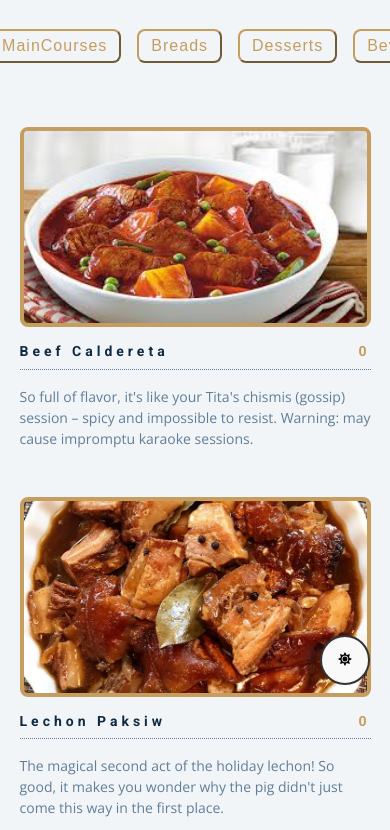
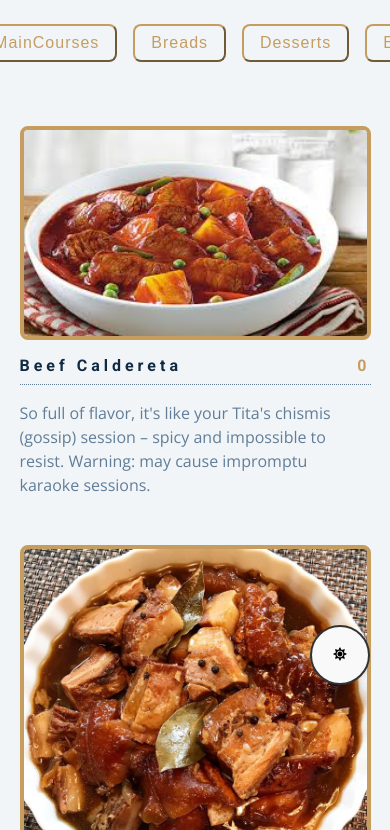
Before and after one commit to JoshFernando/NYEmenu, a plain HTML site: page index.html in a window 390 px wide. Shown: the part 139-969 px from the top of the page. Drawn offline with nearby package versions, Linux system fonts and the light colour scheme.

Commit message:
Update styles.css

```diff
--- a/styles.css
+++ b/styles.css
@@ -305,3 +305,39 @@ body.dark-theme .fas.fa-moon {
     height: 150px;
   }
 }
+@media screen and (max-width: 768px) {
+  /* Adjust the layout for mobile screens */
+  .menu-item {
+    grid-template-columns: 1fr; /* Stack image and description vertically */
+    max-width: 100%; /* Use the full width of the screen */
+  }
+  .photo {
+    height: auto; /* Maintain aspect ratio */
+    width: 100%; /* Full width of the container */
+  }
+  h1 {
+    font-size: 2.25rem; /* Slightly smaller to fit mobile screens */
+  }
+  h2 {
+    font-size: 1.75rem;
+  }
+  h3 {
+    font-size: 1.5rem;
+  }
+  h4, .price, .item-text {
+    font-size: 1rem; /* Increase the base font size for readability */
+  }
+  .btn, .filter-btn {
+    padding: 0.5rem 1rem; /* Increase padding for clickable area */
+    font-size: 1rem; /* Make sure text is not too small */
+  }
+  .theme-toggle-btn {
+    width: 60px; /* Increase the size for better touch targets */
+    height: 60px;
+  }
+}
+
+@media screen and (max-width: 480px) {
+  h1 {
+    font-size: 2rem; /* Even smaller for very small devices */
+  }
```
